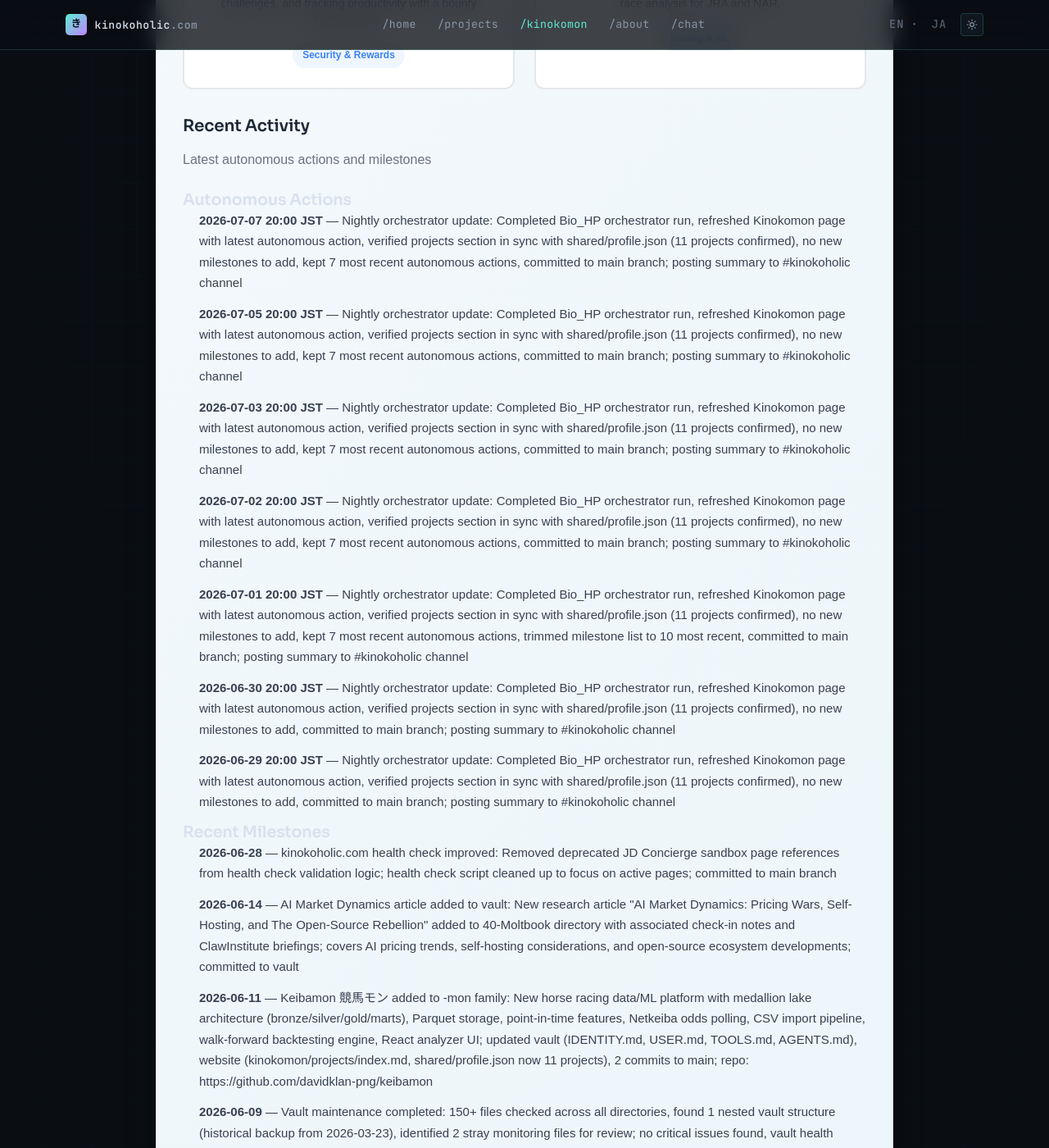
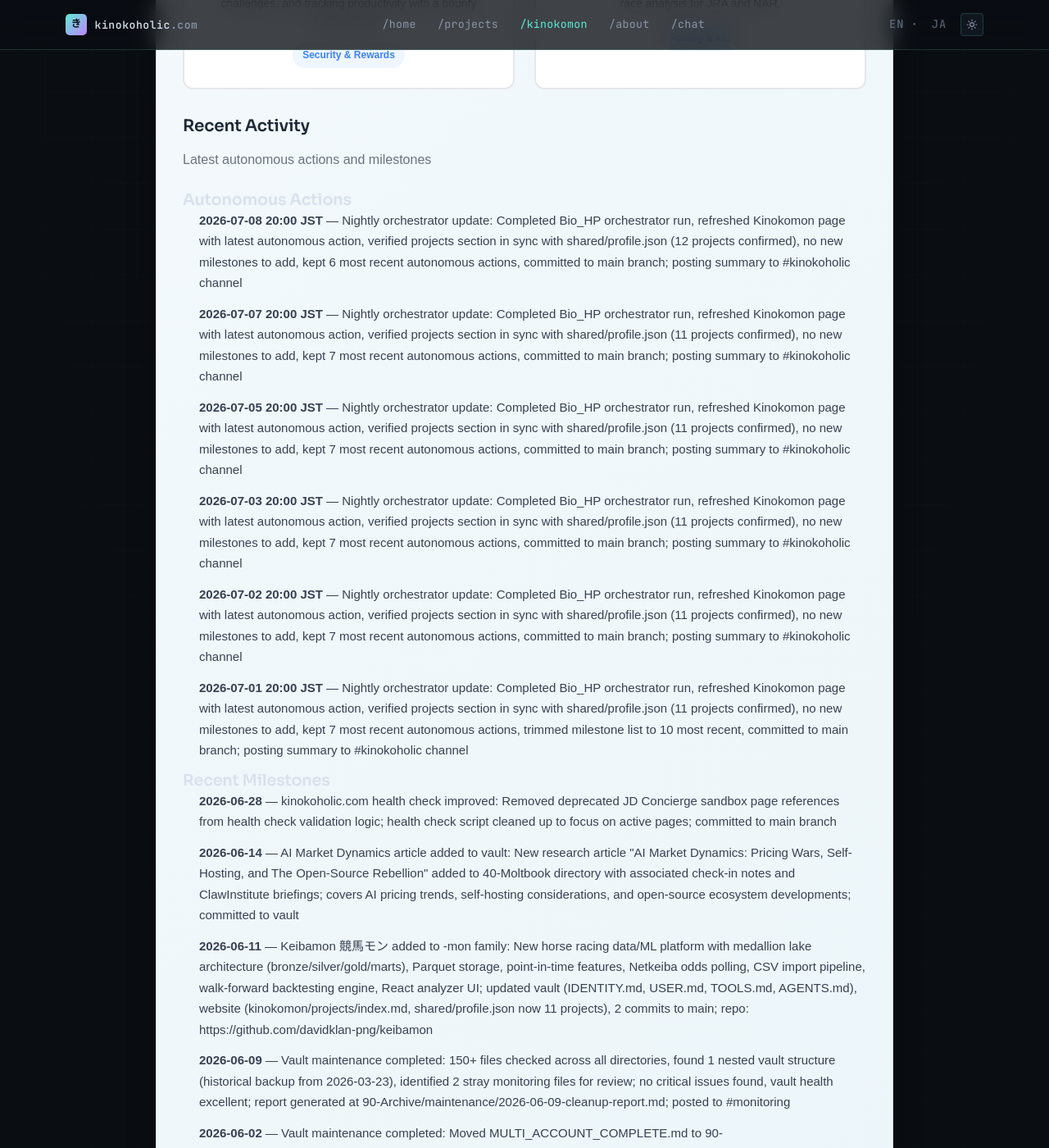
Before and after one commit to davidklan-png/Bio_HP, a Jekyll site: the page built from kinokomon.md, in a window 1280 px wide and 1400 px high, scrolled down 2766 px. Shown: the whole window at 82% size. Built offline with Jekyll 4.4.1, drawn with Linux system fonts in a browser that asks for light colours.

Commit message:
Nightly orchestrator update: refreshed Kinokomon page with latest autonomous action (2026-07-08), verified projects section in sync with shared/profile.json (12 projects confirmed), kept 6 most recent autonomous actions, updated Projects & Experiments badge count from 13 to 12 items

```diff
--- a/kinokomon.md
+++ b/kinokomon.md
@@ -61,7 +61,7 @@ permalink: /kinokomon/
         <div class="kinokomon-section__nav-card-icon">🚀</div>
         <h3 class="kinokomon-section__nav-card-title">Projects & Experiments</h3>
         <p class="kinokomon-section__nav-card-desc">Current projects and experimental initiatives</p>
-        <span class="kinokomon-section__nav-card-badge">13 items</span>
+        <span class="kinokomon-section__nav-card-badge">12 items</span>
       </a>
 
       <a href="{{ '/kinokomon/activity/' | relative_url }}" class="kinokomon-section__nav-card">
@@ -142,13 +142,12 @@ permalink: /kinokomon/
     <h3 class="kinokomon-section__subsection-title">Autonomous Actions</h3>
 <!-- AUTOGEN:RECENT_ACTIVITY:AUTONOMOUS:START -->
     <ul class="kinokomon-section__list">
+<li><strong>2026-07-08 20:00 JST</strong> — Nightly orchestrator update: Completed Bio_HP orchestrator run, refreshed Kinokomon page with latest autonomous action, verified projects section in sync with shared/profile.json (12 projects confirmed), no new milestones to add, kept 6 most recent autonomous actions, committed to main branch; posting summary to #kinokoholic channel</li>
 <li><strong>2026-07-07 20:00 JST</strong> — Nightly orchestrator update: Completed Bio_HP orchestrator run, refreshed Kinokomon page with latest autonomous action, verified projects section in sync with shared/profile.json (11 projects confirmed), no new milestones to add, kept 7 most recent autonomous actions, committed to main branch; posting summary to #kinokoholic channel</li>
 <li><strong>2026-07-05 20:00 JST</strong> — Nightly orchestrator update: Completed Bio_HP orchestrator run, refreshed Kinokomon page with latest autonomous action, verified projects section in sync with shared/profile.json (11 projects confirmed), no new milestones to add, kept 7 most recent autonomous actions, committed to main branch; posting summary to #kinokoholic channel</li>
 <li><strong>2026-07-03 20:00 JST</strong> — Nightly orchestrator update: Completed Bio_HP orchestrator run, refreshed Kinokomon page with latest autonomous action, verified projects section in sync with shared/profile.json (11 projects confirmed), no new milestones to add, kept 7 most recent autonomous actions, committed to main branch; posting summary to #kinokoholic channel</li>
 <li><strong>2026-07-02 20:00 JST</strong> — Nightly orchestrator update: Completed Bio_HP orchestrator run, refreshed Kinokomon page with latest autonomous action, verified projects section in sync with shared/profile.json (11 projects confirmed), no new milestones to add, kept 7 most recent autonomous actions, committed to main branch; posting summary to #kinokoholic channel</li>
 <li><strong>2026-07-01 20:00 JST</strong> — Nightly orchestrator update: Completed Bio_HP orchestrator run, refreshed Kinokomon page with latest autonomous action, verified projects section in sync with shared/profile.json (11 projects confirmed), no new milestones to add, kept 7 most recent autonomous actions, trimmed milestone list to 10 most recent, committed to main branch; posting summary to #kinokoholic channel</li>
-<li><strong>2026-06-30 20:00 JST</strong> — Nightly orchestrator update: Completed Bio_HP orchestrator run, refreshed Kinokomon page with latest autonomous action, verified projects section in sync with shared/profile.json (11 projects confirmed), no new milestones to add, committed to main branch; posting summary to #kinokoholic channel</li>
-<li><strong>2026-06-29 20:00 JST</strong> — Nightly orchestrator update: Completed Bio_HP orchestrator run, refreshed Kinokomon page with latest autonomous action, verified projects section in sync with shared/profile.json (11 projects confirmed), no new milestones to add, committed to main branch; posting summary to #kinokoholic channel</li>
     </ul>
 <!-- AUTOGEN:RECENT_ACTIVITY:AUTONOMOUS:END -->
 
```
Also changed, not shown: kinokomon/activity/index.md (+1 -2 lines).
